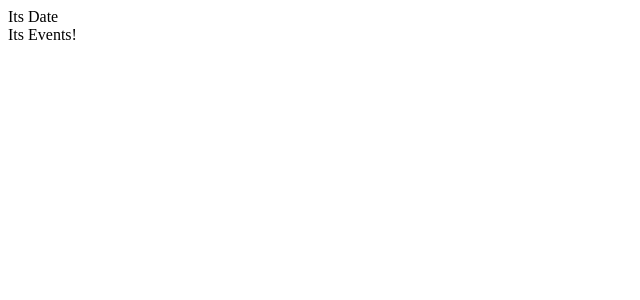
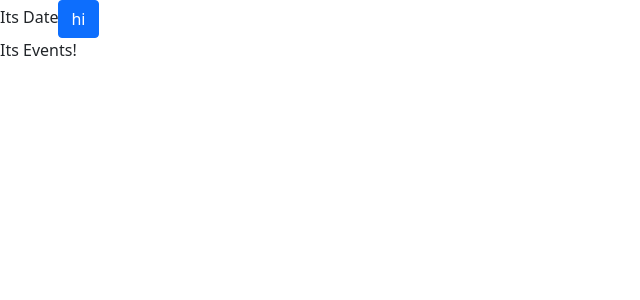
Before and after one commit to maryamghorbani/WeeksCalendar, a React (Create React App) app: page / in a window 1280 px wide. Shown: the top 300 px of the page, without its empty margins (0-640 px from the left). Built offline with nearby package versions, Linux system fonts and the light colour scheme.

Commit message:
add bootstrap

```diff
--- a/package.json
+++ b/package.json
@@ -6,6 +6,7 @@
     "@testing-library/jest-dom": "^5.14.1",
     "@testing-library/react": "^11.2.7",
     "@testing-library/user-event": "^12.8.3",
+    "bootstrap": "^5.1.1",
     "moment": "^2.29.1",
     "react": "^17.0.2",
     "react-dom": "^17.0.2",
--- a/src/Component/Date.js
+++ b/src/Component/Date.js
@@ -3,7 +3,9 @@ import React from 'react';
 
 function Date() {
 	return (
-		<div>Its Date</div>
+		<div>Its Date
+			<button className="btn btn-primary">hi</button>
+		</div>
 		);
 }
 
--- a/src/index.js
+++ b/src/index.js
@@ -2,6 +2,7 @@ import React from 'react';
 import ReactDOM from 'react-dom';
 import App from './Component/App';
 import reportWebVitals from './reportWebVitals';
+import 'bootstrap/dist/css/bootstrap.css'
 
 ReactDOM.render(
   <React.StrictMode>
```
Also changed, not shown: 1 other file (tests, documents, lock files or other folders).
